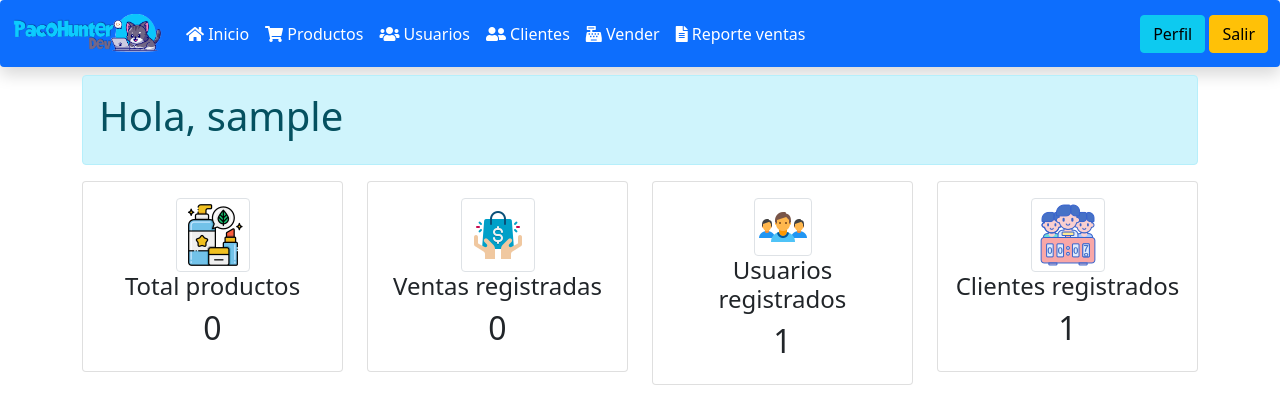
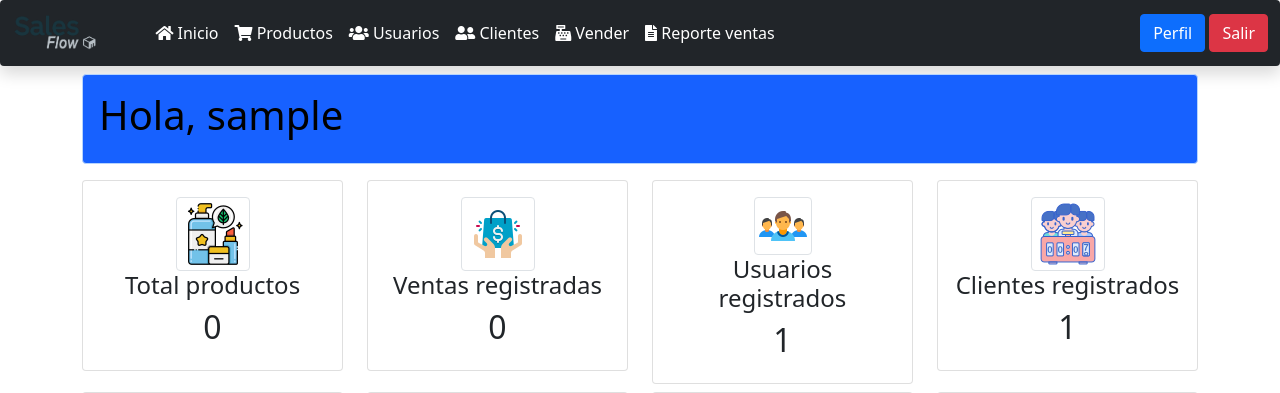
Before and after one commit to JDFerro/sistema_ventas, a PHP site: page / in a window 1280 px wide. Shown: the top 393 px of the page. Run offline with PHP 8.4, Linux system fonts and the light colour scheme; the visitor is signed in with stand-in values (Sample User, id 1); data comes from the database, SQL or seed files in the repository; data that the repository does not hold is empty.

Commit message:
Mejora Frontend

```diff
--- a/ventas/encabezado.php
+++ b/ventas/encabezado.php
@@ -6,7 +6,7 @@
     <meta name="viewport" content="width=device-width, initial-scale=1.0">
     <link rel="stylesheet" href="bootstrap/bootstrap.min.css">
     <link rel="stylesheet" href="bootstrap/all.min.css">
-    <link rel="icon" type="image/x-icon" href="logo_principal.png">
+    <link rel="icon" type="image/x-icon" href="logo_princi.png">
     <script src="bootstrap/bootstrap.min.js"></script>
     <script src="bootstrap/bootstrap.bundle.min.js"></script>
     <title>Ventas</title>
--- a/ventas/index.php
+++ b/ventas/index.php
@@ -24,7 +24,7 @@ $productosMasVendidos = obtenerProductosMasVendidos();
 ?>
 
 <div class="container">
-	<div class="alert alert-info" role="alert">
+	<div class="alert alert-primary" role="alert" style="background-color: #1761ff; color: black;">
 		<h1>
 			Hola, <?= $_SESSION['usuario']?>
 		</h1>
--- a/ventas/navbar.php
+++ b/ventas/navbar.php
@@ -1,57 +1,52 @@
-<nav class="navbar navbar-expand-lg navbar-dark bg-primary mb-2 shadow   rounded">
+<nav class="navbar navbar-expand-lg navbar-dark bg-dark mb-2 shadow rounded">
   <div class="container-fluid">
-    <a class="navbar-brand" href="#">
-      <img src="logo.png" alt="" width="150" height="40" class="d-inline-block align-text-top">
+    <a class="navbar-brand me-5" href="#" style="display: flex; align-items: center;">
+      <img src="logosales.png" alt="smart shopping Logo" style="height: 40px; width: auto; max-width: 600px; object-fit: contain;">
     </a>
+
     <button class="navbar-toggler" type="button" data-bs-toggle="collapse" data-bs-target="#navbarSupportedContent" aria-controls="navbarSupportedContent" aria-expanded="false" aria-label="Toggle navigation">
       <span class="navbar-toggler-icon"></span>
     </button>
     <div class="collapse navbar-collapse" id="navbarSupportedContent">
       <ul class="navbar-nav me-auto mb-2 mb-lg-0">
         <li class="nav-item">
-          <a class="nav-link active "  href="index.php">
-            <i class="fa fa-home"></i>
-            Inicio
+          <a class="nav-link active " href="index.php">
+            <i class="fa fa-home"></i> Inicio
           </a>
         </li>
         <li class="nav-item">
           <a class="nav-link active" href="productos.php">
-                <i class="fa fa-shopping-cart"></i>
-                Productos
+            <i class="fa fa-shopping-cart"></i> Productos
           </a>
         </li>
         <li class="nav-item">
           <a class="nav-link active" href="usuarios.php">
-            <i class="fa fa-users"></i>
-            Usuarios
+            <i class="fa fa-users"></i> Usuarios
           </a>
         </li>
         <li class="nav-item">
           <a class="nav-link active" href="clientes.php">
-            <i class="fa fa-user-friends"></i>
-            Clientes
+            <i class="fa fa-user-friends"></i> Clientes
           </a>
         </li>
         <li class="nav-item">
           <a class="nav-link active" href="vender.php">
-            <i class="fa fa-cash-register"></i>
-            Vender
+            <i class="fa fa-cash-register"></i> Vender
           </a>
         </li>
         <li class="nav-item">
           <a class="nav-link active" href="reporte_ventas.php">
-            <i class="fa fa-file-alt"></i>
-            Reporte ventas
+            <i class="fa fa-file-alt"></i> Reporte ventas
           </a>
         </li>
       </ul>
       <ul class="navbar-nav">
         <li class="nav-item">
-                <a href="perfil.php" class="btn btn-info" >Perfil</a>
+          <a href="perfil.php" class="btn btn-primary">Perfil</a>
         </li>
         &nbsp
         <li class="nav-item">
-                <a href="cerrar_sesion.php" class="btn btn-warning">Salir</a>
+          <a href="cerrar_sesion.php" class="btn btn-danger">Salir</a>
         </li>
       </ul>
     </div>
--- a/ventas/reporte_ventas.php
+++ b/ventas/reporte_ventas.php
@@ -127,7 +127,7 @@ $usuarios = obtenerUsuarios();
     </table>
     <?php }?>
     <?php if(count($ventas) < 1){?>
-        <div class="alert alert-warning mt-3" role="alert">
+        <div class="alert alert-danger mt-3" role="alert">
             <h1>No se han encontrado ventas</h1>
         </div>
     <?php }?>
```
Also changed, not shown: ventas/login.php (+7 -7 lines), ventas/logo.png (deleted), ventas/logo_princi.png (added), ventas/logo_principal.png (deleted), ventas/logosales.png (added). Lines whose indentation alone changed are shown as unchanged.
